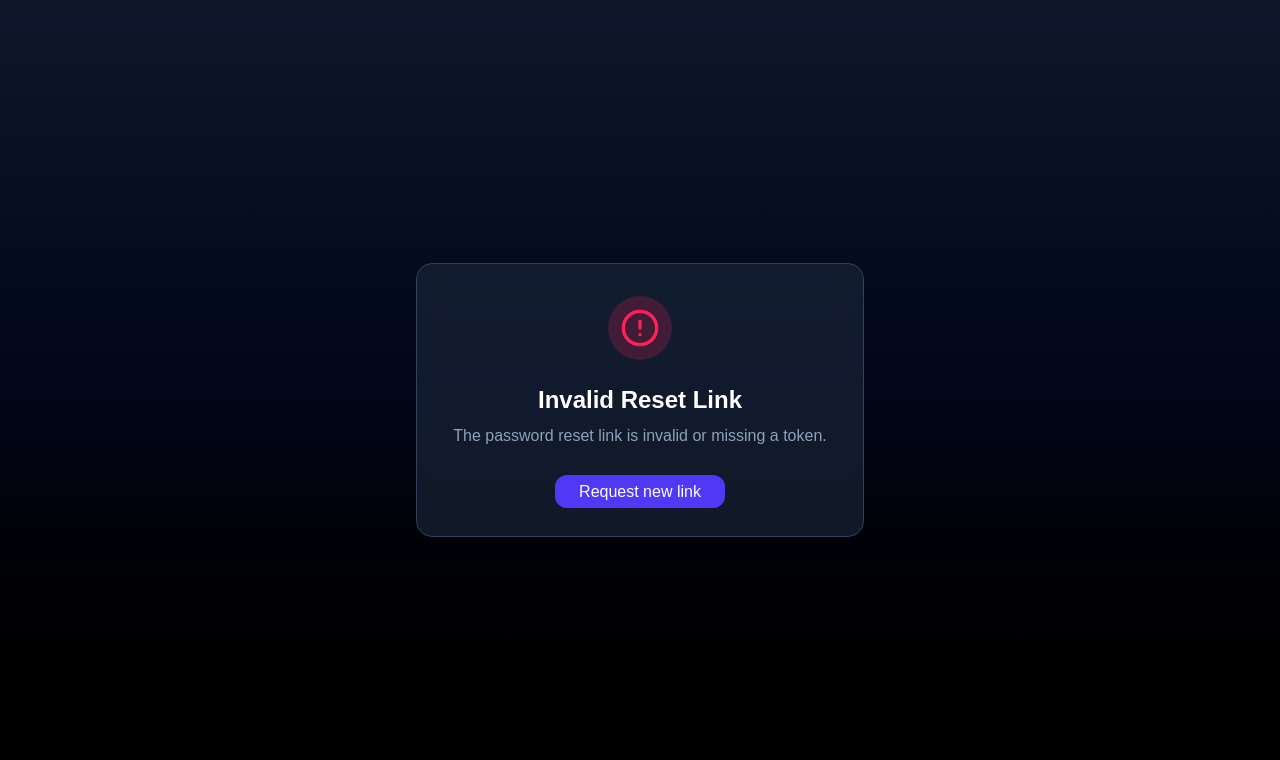
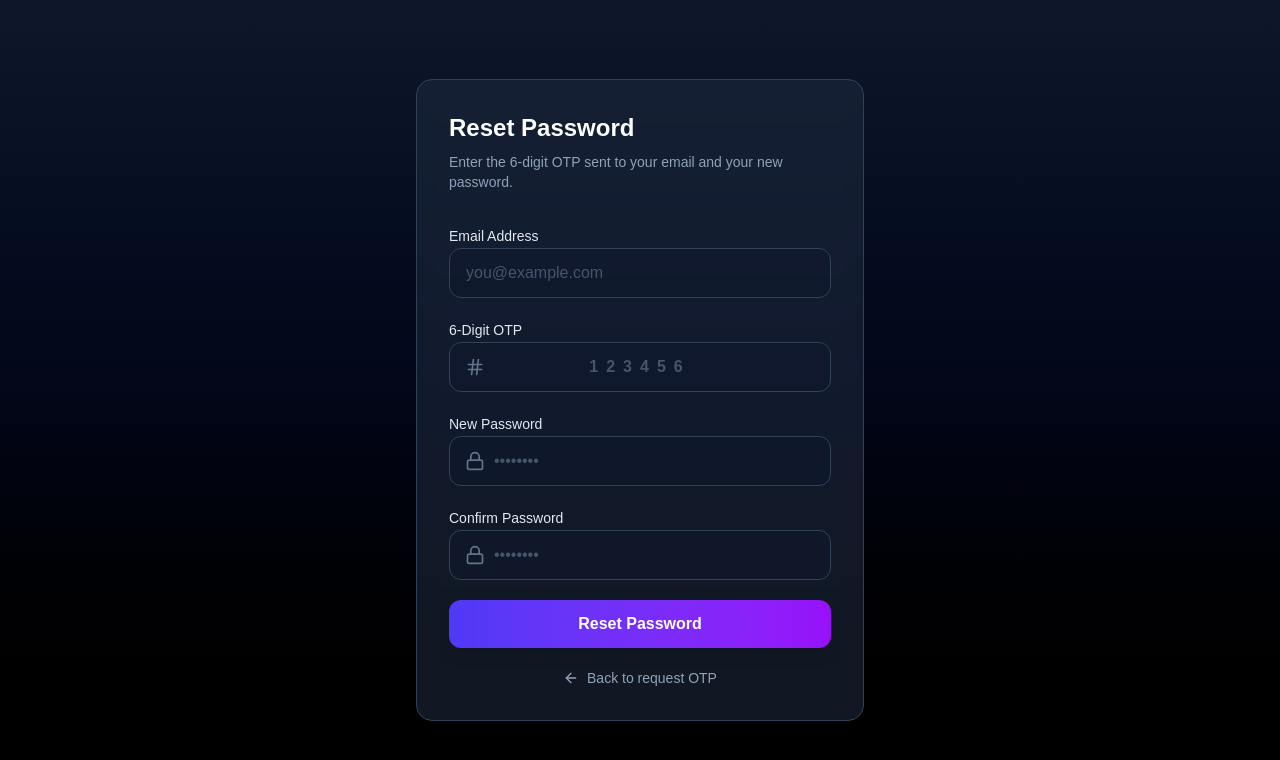
Before and after one commit to HailuBoc/lifelog, a Next.js app in the folder frontend/: page /reset-password in a window 1280 px wide. Shown: the top 760 px of the page. Built offline with nearby package versions, Linux system fonts and the light colour scheme; no server answers.

Commit message:
chore: Install project dependencies by adding `node_modules` files.

```diff
--- a/frontend/src/app/forgot-password/page.js
+++ b/frontend/src/app/forgot-password/page.js
@@ -46,8 +46,14 @@ export default function ForgotPasswordPage() {
           </div>
           <h1 className="text-2xl font-semibold text-white mb-2">Check your email</h1>
           <p className="text-slate-400 mb-8">
-            If an account exists for <span className="text-indigo-300 font-medium">{email}</span>, you will receive a password reset link shortly.
+            If an account exists for <span className="text-indigo-300 font-medium">{email}</span>, you will receive a 6-digit OTP shortly.
           </p>
+          <Link
+            href={`/reset-password?email=${encodeURIComponent(email)}`}
+            className="w-full bg-gradient-to-r from-indigo-600 to-purple-600 hover:from-indigo-500 hover:to-purple-500 text-white font-semibold py-3 rounded-xl shadow-lg mb-6 block"
+          >
+            Enter OTP & Reset Password
+          </Link>
           <Link
             href="/login"
             className="inline-flex items-center gap-2 text-indigo-400 hover:text-indigo-300 font-medium transition-colors"
--- a/frontend/src/app/reset-password/page.js
+++ b/frontend/src/app/reset-password/page.js
@@ -3,13 +3,15 @@
 import { useState, Suspense } from "react";
 import { useRouter, useSearchParams } from "next/navigation";
 import Link from "next/link";
-import { Lock, ArrowLeft, CheckCircle2, AlertCircle } from "lucide-react";
+import { Lock, ArrowLeft, CheckCircle2, AlertCircle, Hash } from "lucide-react";
 
 function ResetPasswordForm() {
   const router = useRouter();
   const searchParams = useSearchParams();
-  const token = searchParams.get("token");
+  const initialEmail = searchParams.get("email") || "";
 
+  const [email, setEmail] = useState(initialEmail);
+  const [otp, setOtp] = useState("");
   const [password, setPassword] = useState("");
   const [confirmPassword, setConfirmPassword] = useState("");
   const [loading, setLoading] = useState(false);
@@ -28,15 +30,19 @@ function ResetPasswordForm() {
       setError("Password must be at least 6 characters");
       return;
     }
+    if (otp.length !== 6) {
+      setError("OTP must be 6 digits");
+      return;
+    }
 
     setLoading(true);
     setError("");
 
     try {
-      const res = await fetch(`${API_URL}/api/auth/reset-password/${token}`, {
+      const res = await fetch(`${API_URL}/api/auth/reset-password`, {
         method: "POST",
         headers: { "Content-Type": "application/json" },
-        body: JSON.stringify({ password }),
+        body: JSON.stringify({ email, otp, password }),
       });
       const data = await res.json();
 
@@ -44,33 +50,13 @@ function ResetPasswordForm() {
         setSuccess(true);
         setTimeout(() => router.push("/login"), 3000);
       } else {
-        setError(data.message || "Invalid or expired token. Please request a new link.");
+        setError(data.message || "Invalid or expired OTP. Please request a new one.");
       }
     } catch (err) {
       setError("Server error. Please try again later.");
     } finally {
       setLoading(false);
     }
-  }
-
-  if (!token) {
-    return (
-      <div className="text-center">
-        <div className="w-16 h-16 bg-rose-500/20 rounded-full flex items-center justify-center mx-auto mb-6">
-          <AlertCircle className="w-10 h-10 text-rose-500" />
-        </div>
-        <h1 className="text-2xl font-semibold text-white mb-2">Invalid Reset Link</h1>
-        <p className="text-slate-400 mb-8">
-          The password reset link is invalid or missing a token.
-        </p>
-        <Link
-          href="/forgot-password"
-          className="bg-indigo-600 hover:bg-indigo-500 text-white px-6 py-2 rounded-xl transition-all"
-        >
-          Request new link
-        </Link>
-      </div>
-    );
   }
 
   if (success) {
@@ -97,7 +83,7 @@ function ResetPasswordForm() {
     <>
       <h1 className="text-2xl font-semibold text-white mb-2">Reset Password</h1>
       <p className="text-slate-400 mb-8 text-sm">
-        Please enter and confirm your new password below.
+        Enter the 6-digit OTP sent to your email and your new password.
       </p>
 
       {error && (
@@ -108,6 +94,35 @@ function ResetPasswordForm() {
       )}
 
       <form onSubmit={handleSubmit} className="space-y-5">
+        <div className="space-y-2">
+          <label className="text-sm font-medium text-slate-200">Email Address</label>
+          <input
+            type="email"
+            required
+            value={email}
+            onChange={(e) => setEmail(e.target.value)}
+            placeholder="you@example.com"
+            className="w-full bg-slate-900/50 border border-slate-700 rounded-xl py-3 px-4 text-slate-100 focus:outline-none focus:ring-2 focus:ring-indigo-500 transition-all placeholder:text-slate-600"
+          />
+        </div>
+
+        <div className="space-y-2">
+          <label className="text-sm font-medium text-slate-200">6-Digit OTP</label>
+          <div className="relative">
+            <input
+              type="text"
+              required
+              maxLength={6}
+              pattern="\d*"
+              value={otp}
+              onChange={(e) => setOtp(e.target.value.replace(/\D/g, ""))}
+              placeholder="123456"
+              className="w-full bg-slate-900/50 border border-slate-700 rounded-xl py-3 px-11 text-slate-100 focus:outline-none focus:ring-2 focus:ring-indigo-500 transition-all placeholder:text-slate-600 tracking-[0.5em] text-center font-mono font-bold"
+            />
+            <Hash className="absolute left-4 top-1/2 -translate-y-1/2 w-5 h-5 text-slate-500" />
+          </div>
+        </div>
+
         <div className="space-y-2">
           <label className="text-sm font-medium text-slate-200">New Password</label>
           <div className="relative">
@@ -150,6 +165,14 @@ function ResetPasswordForm() {
             "Reset Password"
           )}
         </button>
+
+        <Link
+          href="/forgot-password"
+          className="flex items-center justify-center gap-2 text-slate-400 hover:text-white text-sm font-medium transition-colors mt-2"
+        >
+          <ArrowLeft className="w-4 h-4" />
+          Back to request OTP
+        </Link>
       </form>
     </>
   );
```
Also changed, not shown: 2 other files (tests, documents, lock files or other folders).
